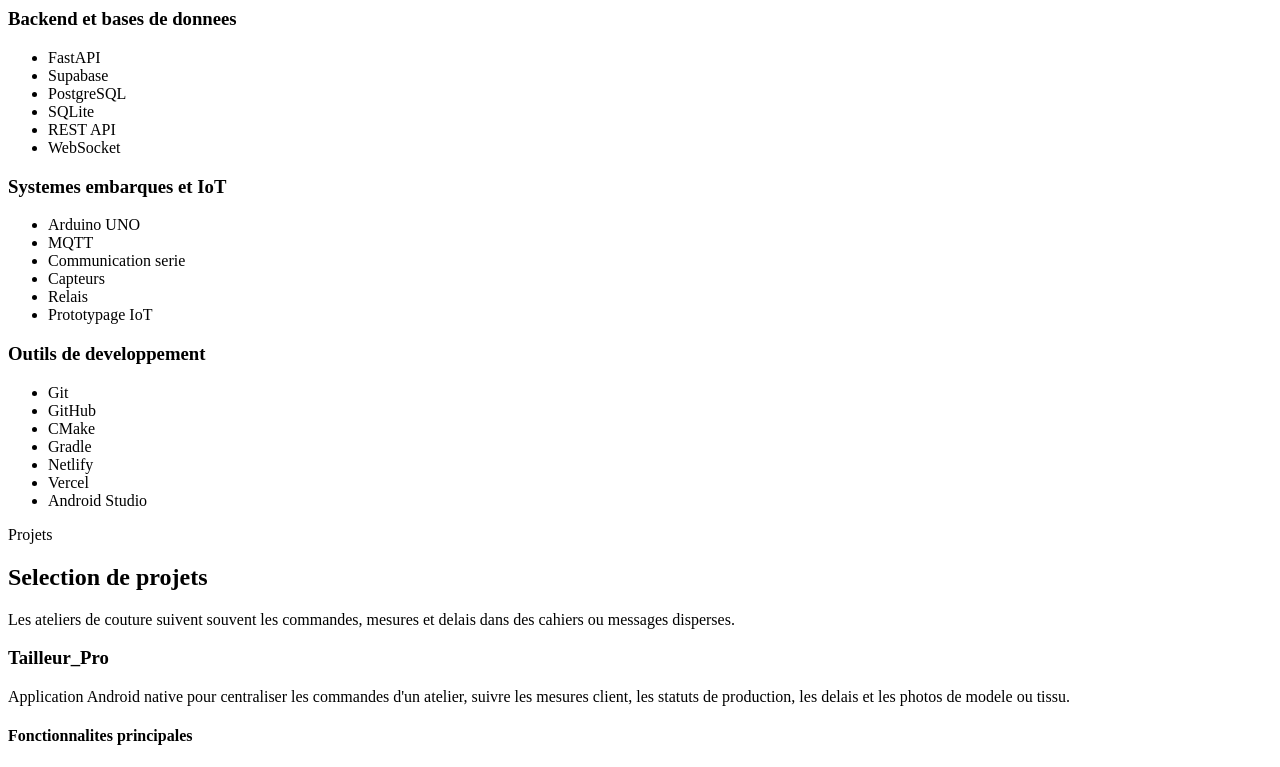
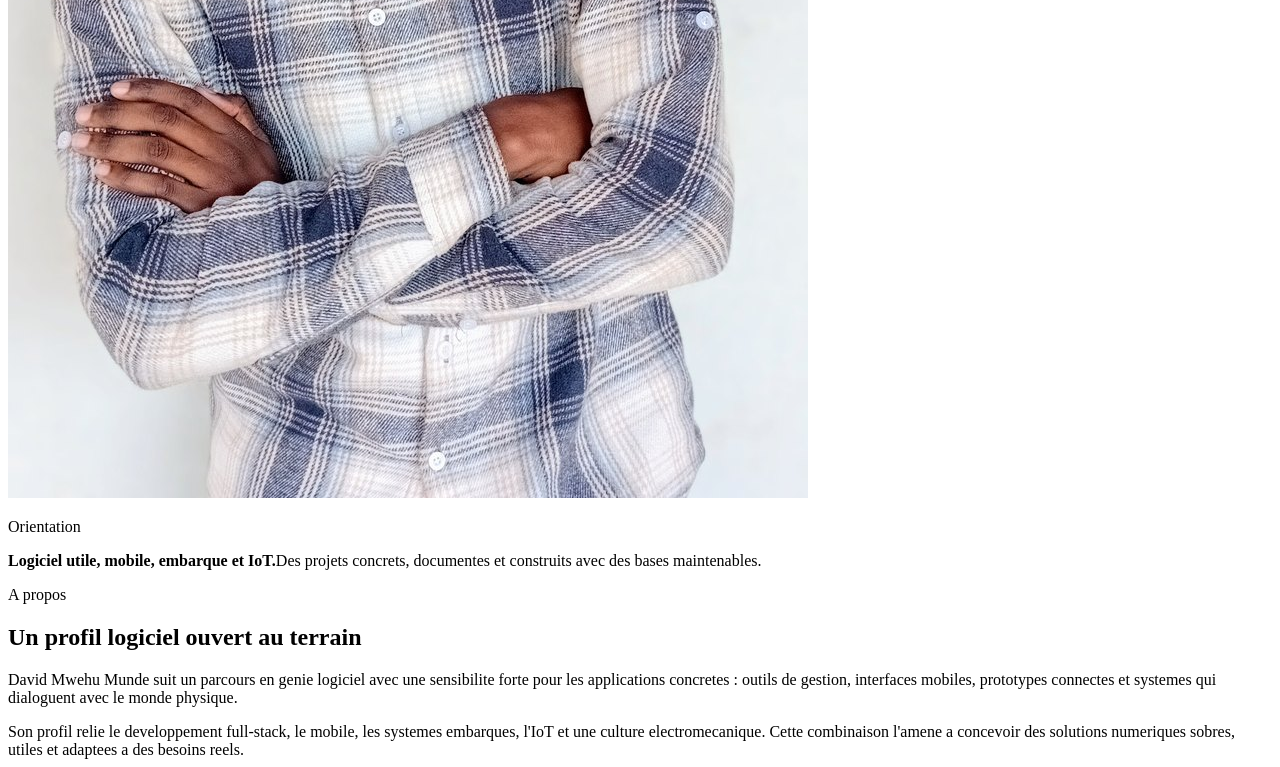
Before and after one commit to dave-mwehu/portfolio, a React (Vite) app: page / in a window 1280 px wide. Shown: the part 972-1739 px from the top of the page. Built offline with nearby package versions, Linux system fonts and the light colour scheme; the HTML template or start-up script is replaced by a standard one.

Commit message:
Add David portrait to hero

```diff
--- a/src/components/Hero.tsx
+++ b/src/components/Hero.tsx
@@ -25,10 +25,13 @@
           ))}
         </div>
       </div>
-      <aside className="hero-panel" aria-label="Resume professionnel">
-        <p>Orientation</p>
-        <strong>Logiciel utile, mobile, embarque et IoT.</strong>
-        <span>Des projets concrets, documentes et construits avec des bases maintenables.</span>
+      <aside className="hero-panel" aria-label="Portrait et resume professionnel">
+        <img src="/david-mwehu-portrait.jpg" alt="Portrait de David Mwehu Munde" />
+        <div>
+          <p>Orientation</p>
+          <strong>Logiciel utile, mobile, embarque et IoT.</strong>
+          <span>Des projets concrets, documentes et construits avec des bases maintenables.</span>
+        </div>
       </aside>
     </section>
   );
--- a/src/styles.css
+++ b/src/styles.css
@@ -231,7 +231,24 @@
 }
 
 .hero-panel {
-  padding: 1.5rem;
+  display: grid;
+  gap: 1rem;
+  overflow: hidden;
+  padding: 1rem;
+}
+
+.hero-panel img {
+  display: block;
+  width: 100%;
+  aspect-ratio: 4 / 5;
+  border-radius: 6px;
+  object-fit: cover;
+  object-position: center top;
+  background: var(--surface-muted);
+}
+
+.hero-panel div {
+  padding: 0.35rem 0.35rem 0.45rem;
 }
 
 .hero-panel p,
@@ -478,4 +495,8 @@
   .contact-form {
     padding: 1rem;
   }
+
+  .hero-panel img {
+    max-height: 520px;
+  }
 }
```
Also changed, not shown: public/david-mwehu-portrait.jpg (added), 1 other file (tests, documents, lock files or other folders).
